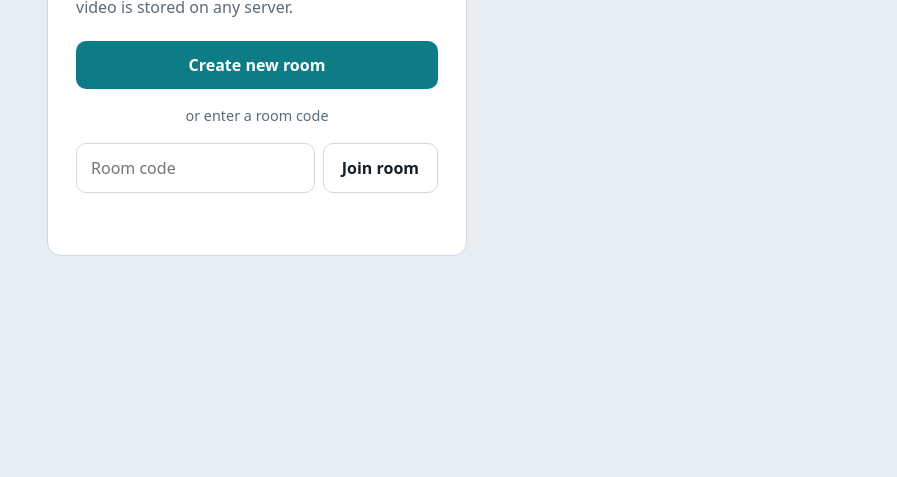
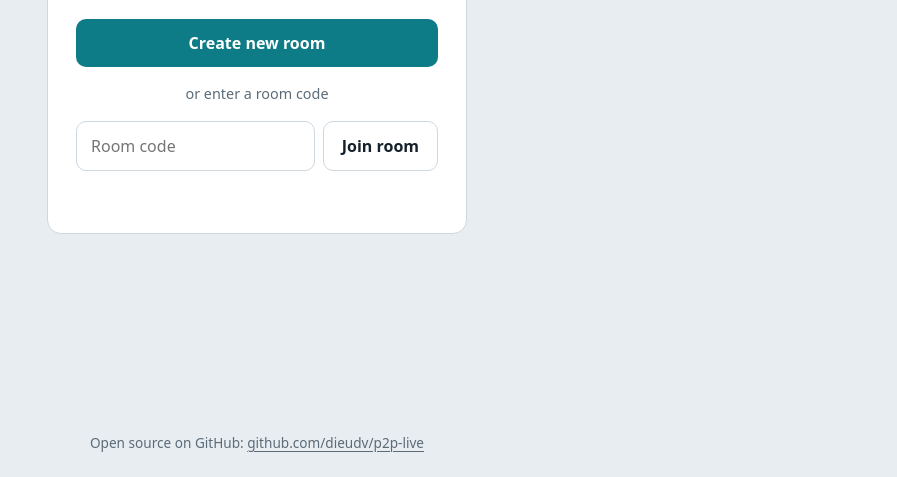
Before and after one commit to dieudv/p2p-live, a plain HTML site: page index.html in a window 1280 px wide. Shown: the part 323-800 px from the top of the page, without its empty margins (383-1280 px from the left). Drawn offline with Linux system fonts and the light colour scheme.

```diff
--- a/index.html
+++ b/index.html
@@ -17,7 +17,11 @@
   html, body { height: 100%; margin: 0; }
   body { background: var(--bg); color: var(--ink); font: 16px/1.5 system-ui, -apple-system, "Segoe UI", Roboto, sans-serif; }
   button, input { font: inherit; color: inherit; }
-  .lobby { min-height: 100%; display: grid; place-items: center; padding: 24px; position: relative; }
+  .lobby { min-height: 100%; display: grid; grid-template-rows: 1fr auto; place-items: center; padding: 24px; position: relative; }
+  .foot { margin-top: 24px; font-size: .85rem; color: var(--muted); text-align: center; }
+  .foot a { color: inherit; text-decoration: underline; text-underline-offset: 3px; }
+  .foot a:hover { color: var(--ink); }
+  .foot a:focus-visible { outline: 3px solid var(--accent); outline-offset: 3px; border-radius: 4px; }
   .card { background: var(--panel); border: 1px solid var(--line); border-radius: 14px; padding: 28px; width: min(420px, 100%); }
   h1 { margin: 0 0 6px; font-size: 1.6rem; letter-spacing: -0.01em; }
   p.sub { margin: 0 0 22px; color: var(--muted); }
@@ -86,6 +90,10 @@
     </div>
     <p class="err" id="err" role="alert"></p>
   </div>
+  <footer class="foot">
+    <span data-i18n="footerOss"></span>
+    <a href="https://github.com/dieudv/p2p-live" target="_blank" rel="noopener noreferrer">github.com/dieudv/p2p-live</a>
+  </footer>
 </main>
 
 <section class="call mirror" id="call">
@@ -134,6 +142,7 @@
       room: 'Phòng', copy: 'Sao chép link', copied: 'Đã sao chép', copyPrompt: 'Sao chép link này:',
       micOn: 'Tắt mic', micOff: 'Bật mic', camOn: 'Tắt camera', camOff: 'Bật camera', hang: 'Kết thúc',
       switchTo: 'English',
+      footerOss: 'Mã nguồn mở trên GitHub:',
       share: 'Chia sẻ màn hình', shareStop: 'Dừng chia sẻ màn hình',
       lblSound: 'Âm báo khi có người vào hoặc rời', timerLbl: 'Thời gian cuộc gọi',
       lblMirror: 'Lật gương video (chỉ đổi cách bạn nhìn)',
@@ -159,6 +168,7 @@
       room: 'Room', copy: 'Copy link', copied: 'Copied', copyPrompt: 'Copy this link:',
       micOn: 'Mute', micOff: 'Unmute', camOn: 'Camera off', camOff: 'Camera on', hang: 'Hang up',
       switchTo: 'Tiếng Việt',
+      footerOss: 'Open source on GitHub:',
       share: 'Share screen', shareStop: 'Stop sharing screen',
       lblSound: 'Sound when someone joins or leaves', timerLbl: 'Call duration',
       lblMirror: 'Mirror videos (only changes what you see)',
```
Also changed, not shown: 2 other files.
